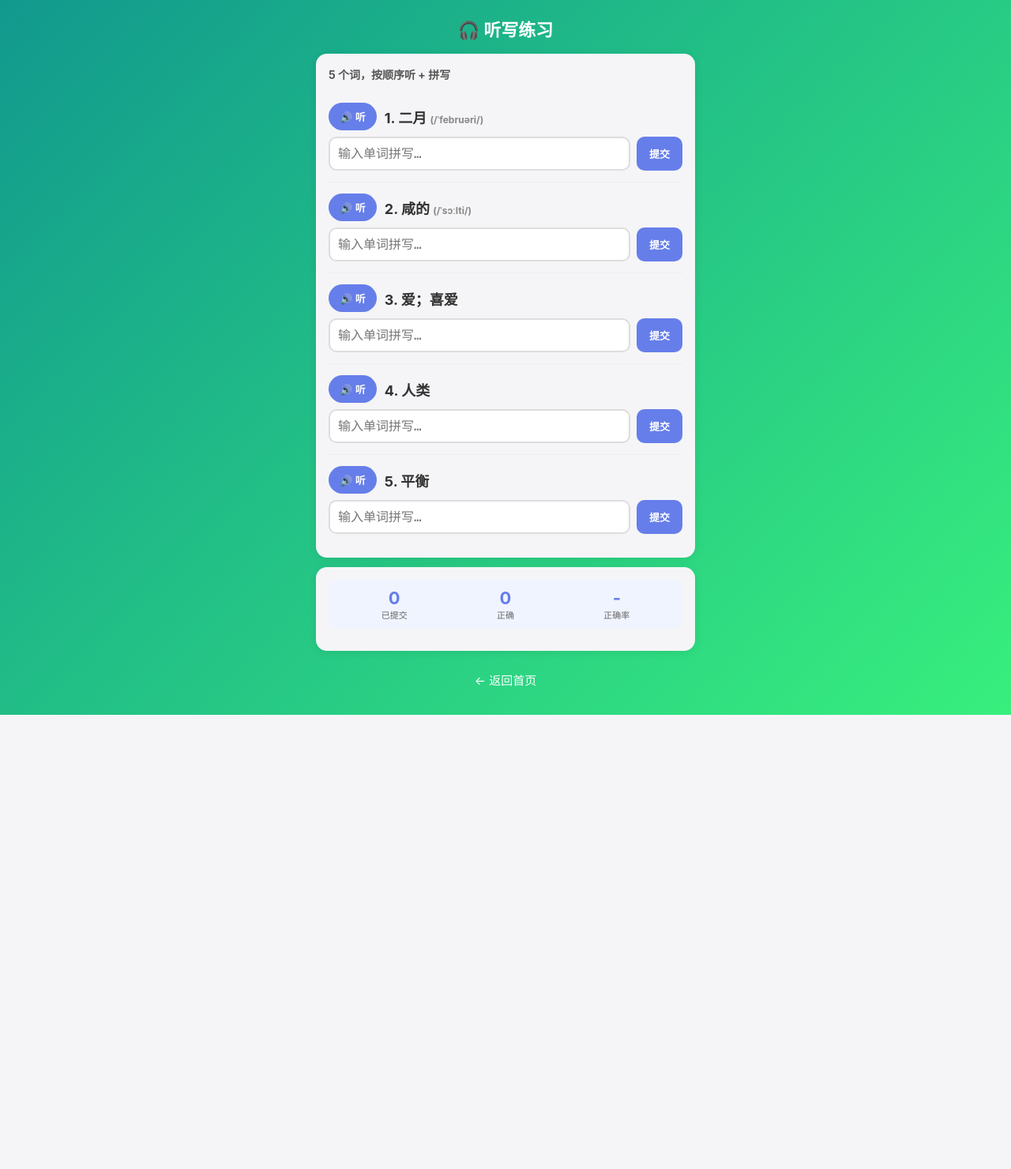
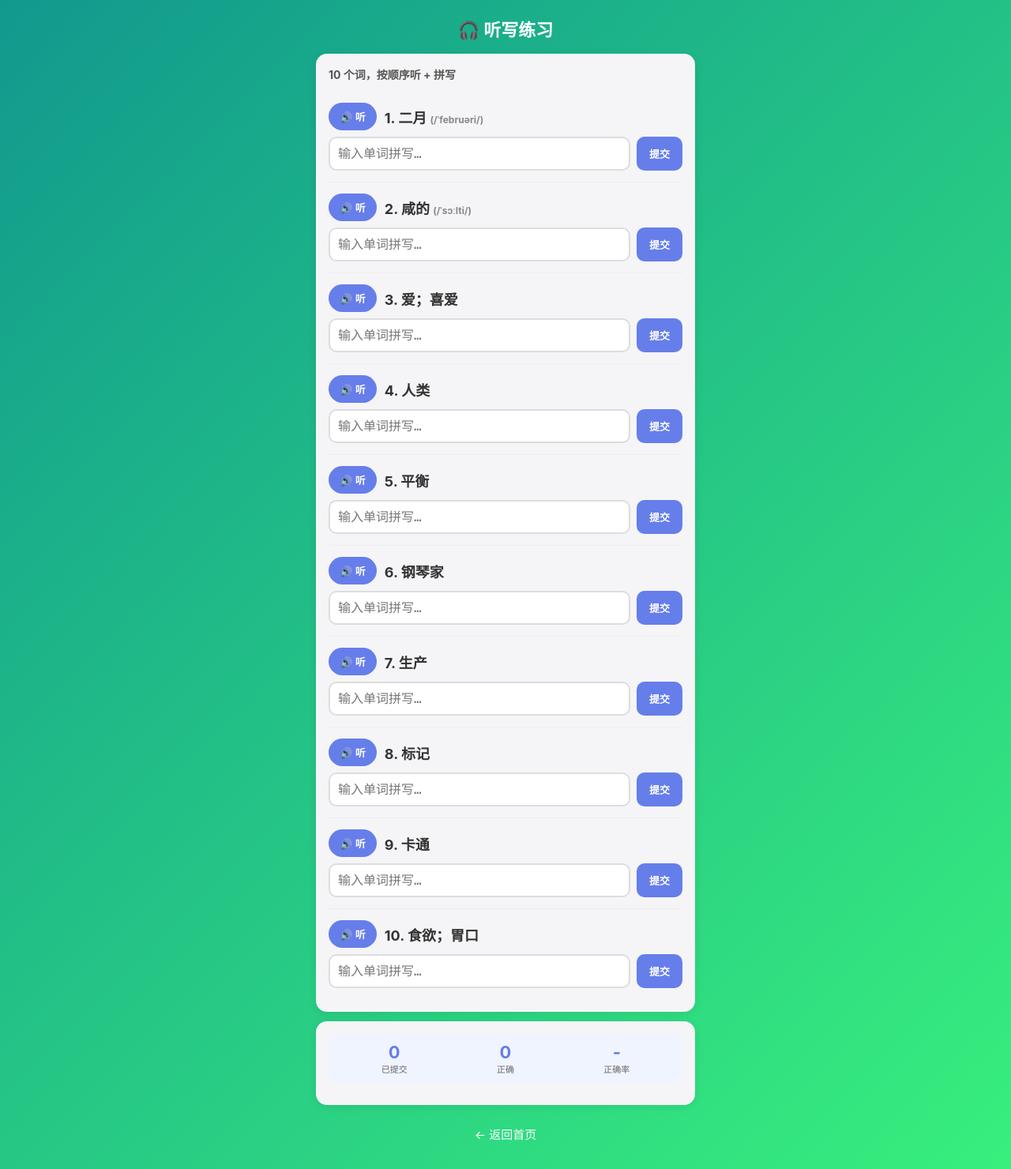
Before and after one commit to weilai-zte/english-checkin, a Flask app: page /dictation in a window 1280 px wide. Shown: the whole page at 79% size. Before the commit the page ends 905 px from the top, so only its background shows below. Run offline with Flask 3, Linux system fonts and the light colour scheme.

Commit message:
feat(dictation): 每次练习增加到 10 个词
同步调整 GitHub Pages 静态版和 Flask 本地版，避免两套听写题数不一致。

```diff
--- a/app.py
+++ b/app.py
@@ -1464,7 +1464,7 @@ def dictation():
                         "user": user_input or "(空)",
                         "mastered_now": correct and stats[wl]["correct"] >= 3})
 
-    # GET: prepare 5 words from current difficulty pool
+    # GET: prepare 10 words from current difficulty pool
     progress = load_progress()
     difficulty = get_difficulty()
     pool_dict = vocab_for_difficulty(difficulty)
@@ -1473,19 +1473,19 @@ def dictation():
         pool.extend(v.get("words", []))
     if not pool:
         return render_template("dictation.html", words=[], error="无词可听写")
-    # Pick 5 words: prefer FSRS-due words first, then random
+    # Pick 10 words: prefer FSRS-due words first, then random
     try:
-        due = fsrs_due_words(progress, limit=5)
+        due = fsrs_due_words(progress, limit=10)
         due_words_set = {w["word"] for w in due}
         review = [w for w in due if w["word"] in {p["word"] for p in pool}]
         remaining = [p for p in pool if p["word"] not in due_words_set]
         random.shuffle(remaining)
-        selected = review + remaining[:max(0, 5 - len(review))]
+        selected = review + remaining[:max(0, 10 - len(review))]
     except Exception:
-        selected = random.sample(pool, min(5, len(pool)))
+        selected = random.sample(pool, min(10, len(pool)))
     # Render: hide spelling, show cn + example
     items = []
-    for w in selected[:5]:
+    for w in selected[:10]:
         items.append({"word": w["word"], "pron": w.get("pron", ""),
                       "cn": w.get("cn", ""), "example": w.get("例句", "")})
     return render_template("dictation.html", words=items)
--- a/site_static/app.js
+++ b/site_static/app.js
@@ -2388,10 +2388,10 @@ document.addEventListener('input', function(e) {
   // #5 dictation
   function renderDictation(app) {
     const all = allWords().filter(w => !(progress.vocab_mastered || []).includes(w.word));
-    const pool = all.length ? sample(all, Math.min(5, all.length)) : [];
+    const pool = all.length ? sample(all, Math.min(10, all.length)) : [];
     app.innerHTML = topBar('听写模式') +
       '<div class="container">' +
-        '<div class="card"><div class="card-title">📝 听 5 个词，写出拼写</div>' +
+        '<div class="card"><div class="card-title">📝 听 10 个词，写出拼写</div>' +
           (pool.length === 0 ? '<p style="color:var(--text-2);">词都掌握了 🎉</p>' :
             '<div id="d-items">' +
               pool.map((w, i) => {
--- a/site_static/dist/assets/app.js
+++ b/site_static/dist/assets/app.js
@@ -2388,10 +2388,10 @@ document.addEventListener('input', function(e) {
   // #5 dictation
   function renderDictation(app) {
     const all = allWords().filter(w => !(progress.vocab_mastered || []).includes(w.word));
-    const pool = all.length ? sample(all, Math.min(5, all.length)) : [];
+    const pool = all.length ? sample(all, Math.min(10, all.length)) : [];
     app.innerHTML = topBar('听写模式') +
       '<div class="container">' +
-        '<div class="card"><div class="card-title">📝 听 5 个词，写出拼写</div>' +
+        '<div class="card"><div class="card-title">📝 听 10 个词，写出拼写</div>' +
           (pool.length === 0 ? '<p style="color:var(--text-2);">词都掌握了 🎉</p>' :
             '<div id="d-items">' +
               pool.map((w, i) => {
--- a/templates/dictation.html
+++ b/templates/dictation.html
@@ -47,7 +47,7 @@
   <div class="card"><div class="empty">{{ error }}</div></div>
   {% else %}
   <div class="card">
-    <div class="card-title">5 个词，按顺序听 + 拼写</div>
+    <div class="card-title">10 个词，按顺序听 + 拼写</div>
     {% for w in words %}
     <div class="word-row" data-word="{{ w.word }}">
       <div class="word-header">
```
Also changed, not shown: tests/test_dictation.py (+2 -2 lines), tests/test_site_static.py (+3 -2 lines).
